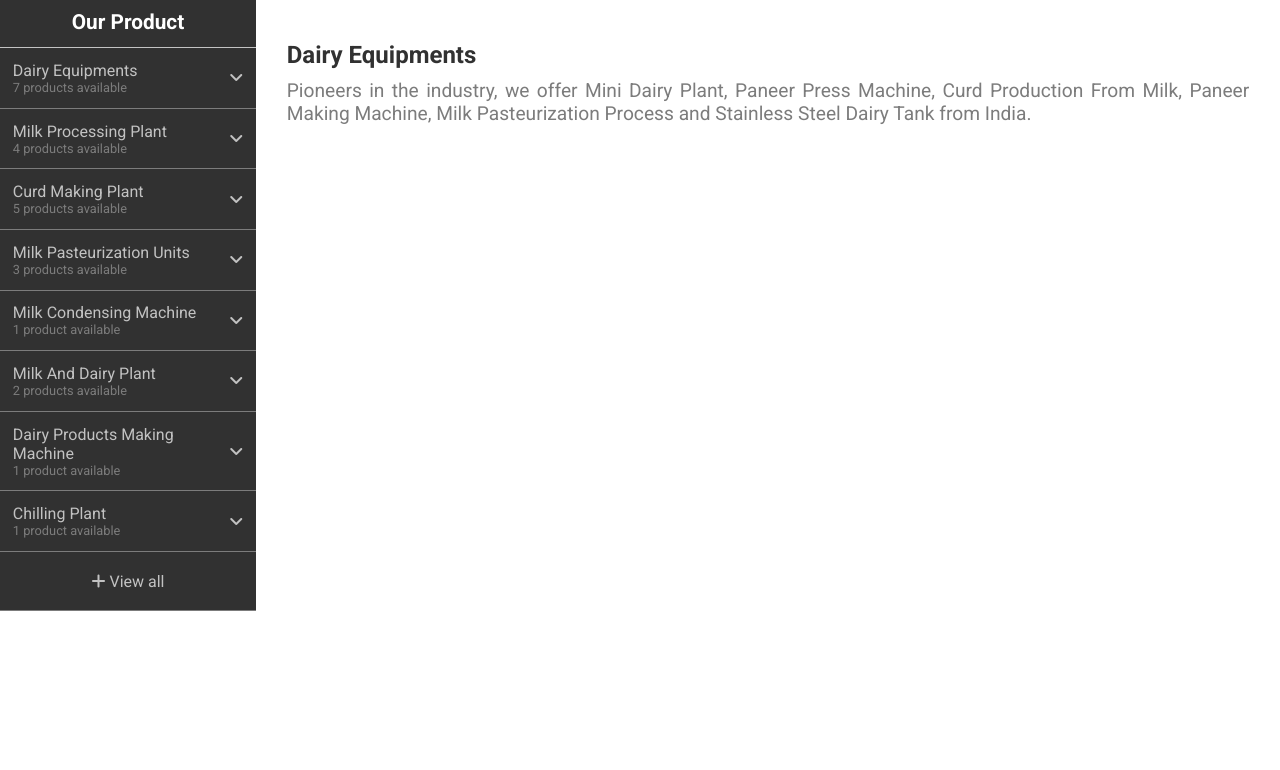
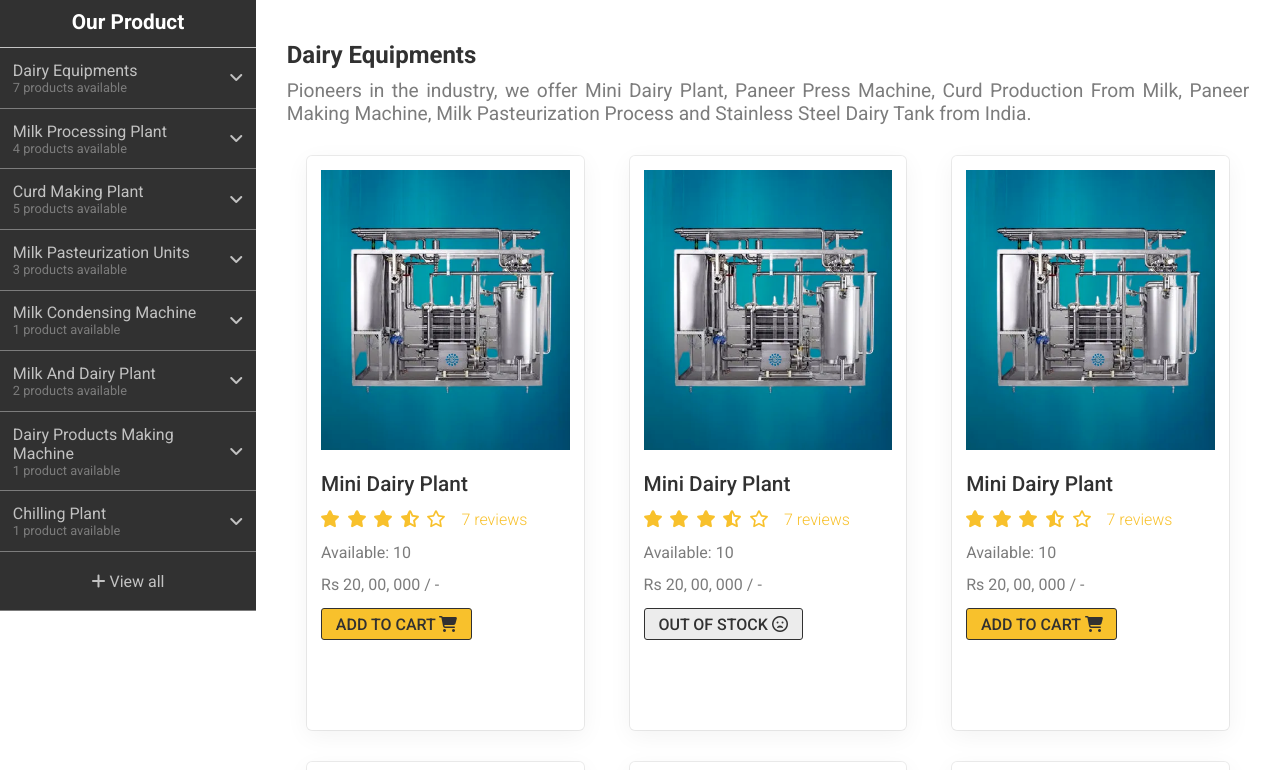
Before and after one commit to kavinprakash091/machinery, a React (Create React App) app in the folder front_end/: page /machines in a window 1280 px wide. Shown: the part 696-1466 px from the top of the page. Built offline with nearby package versions, Linux system fonts and the light colour scheme.

Commit message:
product-lists

```diff
--- /dev/null
+++ b/front_end/src/components/ProductLists.js
@@ -0,0 +1,190 @@
+import React from 'react';
+import { Link } from 'react-router-dom';
+import '../styles/HomeScreen.css';
+
+export default function ProductLists() {
+  return (
+    <section className="machine-card-container">
+      <div className="machine-card">
+        <div className="machine-image-container">
+          <img src={require('../assets/mini_dairy_plant.png')} alt="machine" />
+        </div>{' '}
+        <div className="machine-card-detail-container">
+          <Link to="/machines/mini-dairy-plant" className="machine-name">
+            Mini Dairy Plant{' '}
+          </Link>{' '}
+          <div className="review-container">
+            <div className="star-container">
+              <i className="fa-solid fa-star fa-beat"> </i>{' '}
+              <i className="fa-solid fa-star fa-beat"> </i>{' '}
+              <i className="fa-solid fa-star fa-beat"> </i>{' '}
+              <i className="fa-solid fa-star-half-stroke fa-beat"> </i>{' '}
+              <i className="fa-regular fa-star fa-beat"> </i>{' '}
+            </div>{' '}
+            <p> 7 reviews </p>{' '}
+          </div>{' '}
+          <div className="available-products"> Available: 10 </div>{' '}
+          <div className="machine-price"> Rs 20, 00, 000 / - </div>{' '}
+          <button className="add-to-cart-button">
+            ADD TO CART <i className="fa-solid fa-cart-shopping fa-shake"> </i>{' '}
+          </button>{' '}
+        </div>{' '}
+      </div>{' '}
+      <div className="machine-card">
+        <div className="machine-image-container">
+          <img src={require('../assets/mini_dairy_plant.png')} alt="machine" />
+        </div>{' '}
+        <div className="machine-card-detail-container">
+          <Link to="/machines" className="machine-name">
+            Mini Dairy Plant{' '}
+          </Link>{' '}
+          <div className="review-container">
+            <div className="star-container">
+              <i className="fa-solid fa-star fa-beat"> </i>{' '}
+              <i className="fa-solid fa-star fa-beat"> </i>{' '}
+              <i className="fa-solid fa-star fa-beat"> </i>{' '}
+              <i className="fa-solid fa-star-half-stroke fa-beat"> </i>{' '}
+              <i className="fa-regular fa-star fa-beat"> </i>{' '}
+            </div>{' '}
+            <p> 7 reviews </p>{' '}
+          </div>{' '}
+          <div className="available-products"> Available: 10 </div>{' '}
+          <div className="machine-price"> Rs 20, 00, 000 / - </div>{' '}
+          <button
+            type="button"
+            className="add-to-cart-button out-of-stock"
+            disabled
+          >
+            OUT OF STOCK{' '}
+            <i class="fa-sharp fa-regular fa-face-frown-open fa-shake"> </i>{' '}
+          </button>{' '}
+        </div>{' '}
+      </div>{' '}
+      <div className="machine-card">
+        <div className="machine-image-container">
+          <img src={require('../assets/mini_dairy_plant.png')} alt="machine" />
+        </div>{' '}
+        <div className="machine-card-detail-container">
+          <Link to="/machines" className="machine-name">
+            Mini Dairy Plant{' '}
+          </Link>{' '}
+          <div className="review-container">
+            <div className="star-container">
+              <i className="fa-solid fa-star fa-beat"> </i>{' '}
+              <i className="fa-solid fa-star fa-beat"> </i>{' '}
+              <i className="fa-solid fa-star fa-beat"> </i>{' '}
+              <i className="fa-solid fa-star-half-stroke fa-beat"> </i>{' '}
+              <i className="fa-regular fa-star fa-beat"> </i>{' '}
+            </div>{' '}
+            <p> 7 reviews </p>{' '}
+          </div>{' '}
+          <div className="available-products"> Available: 10 </div>{' '}
+          <div className="machine-price"> Rs 20, 00, 000 / - </div>{' '}
+          <button className="add-to-cart-button">
+            ADD TO CART <i className="fa-solid fa-cart-shopping fa-shake"> </i>{' '}
+          </button>{' '}
+        </div>{' '}
+      </div>{' '}
+      <div className="machine-card">
+        <div className="machine-image-container">
+          <img src={require('../assets/mini_dairy_plant.png')} alt="machine" />
+        </div>{' '}
+        <div className="machine-card-detail-container">
+          <Link to="/machines" className="machine-name">
+            Mini Dairy Plant{' '}
+          </Link>{' '}
+          <div className="review-container">
+            <div className="star-container">
+              <i className="fa-solid fa-star fa-beat"> </i>{' '}
+              <i className="fa-solid fa-star fa-beat"> </i>{' '}
+              <i className="fa-solid fa-star fa-beat"> </i>{' '}
+              <i className="fa-solid fa-star-half-stroke fa-beat"> </i>{' '}
+              <i className="fa-regular fa-star fa-beat"> </i>{' '}
+            </div>{' '}
+            <p> 7 reviews </p>{' '}
+          </div>{' '}
+          <div className="available-products"> Available: 10 </div>{' '}
+          <div className="machine-price"> Rs 20, 00, 000 / - </div>{' '}
+          <button className="add-to-cart-button">
+            ADD TO CART <i className="fa-solid fa-cart-shopping fa-shake"> </i>{' '}
+          </button>{' '}
+        </div>{' '}
+      </div>{' '}
+      <div className="machine-card">
+        <div className="machine-image-container">
+          <img src={require('../assets/mini_dairy_plant.png')} alt="machine" />
+        </div>{' '}
+        <div className="machine-card-detail-container">
+          <Link to="/machines" className="machine-name">
+            Mini Dairy Plant{' '}
+          </Link>{' '}
+          <div className="review-container">
+            <div className="star-container">
+              <i className="fa-solid fa-star fa-beat"> </i>{' '}
+              <i className="fa-solid fa-star fa-beat"> </i>{' '}
+              <i className="fa-solid fa-star fa-beat"> </i>{' '}
+              <i className="fa-solid fa-star-half-stroke fa-beat"> </i>{' '}
+              <i className="fa-regular fa-star fa-beat"> </i>{' '}
+            </div>{' '}
+            <p> 7 reviews </p>{' '}
+          </div>{' '}
+          <div className="available-products"> Available: 10 </div>{' '}
+          <div className="machine-price"> Rs 20, 00, 000 / - </div>{' '}
+          <button className="add-to-cart-button">
+            ADD TO CART <i className="fa-solid fa-cart-shopping fa-shake"> </i>{' '}
+          </button>{' '}
+        </div>{' '}
+      </div>{' '}
+      <div className="machine-card">
+        <div className="machine-image-container">
+          <img src={require('../assets/mini_dairy_plant.png')} alt="machine" />
+        </div>{' '}
+        <div className="machine-card-detail-container">
+          <Link to="/machines" className="machine-name">
+            Mini Dairy Plant{' '}
+          </Link>{' '}
+          <div className="review-container">
+            <div className="star-container">
+              <i className="fa-solid fa-star fa-beat"> </i>{' '}
+              <i className="fa-solid fa-star fa-beat"> </i>{' '}
+              <i className="fa-solid fa-star fa-beat"> </i>{' '}
+              <i className="fa-solid fa-star-half-stroke fa-beat"> </i>{' '}
+              <i className="fa-regular fa-star fa-beat"> </i>{' '}
+            </div>{' '}
+            <p> 7 reviews </p>{' '}
+          </div>{' '}
+          <div className="available-products"> Available: 10 </div>{' '}
+          <div className="machine-price"> Rs 20, 00, 000 / - </div>{' '}
+          <button className="add-to-cart-button">
+            ADD TO CART <i className="fa-solid fa-cart-shopping fa-shake"> </i>{' '}
+          </button>{' '}
+        </div>{' '}
+      </div>{' '}
+      <div className="machine-card">
+        <div className="machine-image-container">
+          <img src={require('../assets/mini_dairy_plant.png')} alt="machine" />
+        </div>{' '}
+        <div className="machine-card-detail-container">
+          <Link to="/machines" className="machine-name">
+            Mini Dairy Plant{' '}
+          </Link>{' '}
+          <div className="review-container">
+            <div className="star-container">
+              <i className="fa-solid fa-star fa-beat"> </i>{' '}
+              <i className="fa-solid fa-star fa-beat"> </i>{' '}
+              <i className="fa-solid fa-star fa-beat"> </i>{' '}
+              <i className="fa-solid fa-star-half-stroke fa-beat"> </i>{' '}
+              <i className="fa-regular fa-star fa-beat"> </i>{' '}
+            </div>{' '}
+            <p> 7 reviews </p>{' '}
+          </div>{' '}
+          <div className="available-products"> Available: 10 </div>{' '}
+          <div className="machine-price"> Rs 20, 00, 000 / - </div>{' '}
+          <button className="add-to-cart-button">
+            ADD TO CART <i className="fa-solid fa-cart-shopping fa-shake"> </i>{' '}
+          </button>{' '}
+        </div>{' '}
+      </div>{' '}
+    </section>
+  );
+}
--- a/front_end/src/screens/MachineScreen.js
+++ b/front_end/src/screens/MachineScreen.js
@@ -1,9 +1,9 @@
 import React from 'react';
-import { Link } from 'react-router-dom';
 import ContactHeader from '../components/ContactHeader';
 import Navbar from '../components/Navbar';
 import NewsHome from '../components/NewsHome';
 import PageHeader from '../components/PageHeader';
+import ProductLists from '../components/ProductLists';
 import Sidebar from '../components/Sidebar';
 import '../styles/MachineScreen.css';
 
@@ -24,6 +24,7 @@ export default function MachineScreen() {
             Pasteurization Process and Stainless Steel Dairy Tank from India.
           </p>
         </div>
+        <ProductLists />
       </div>
     </section>
   );
```
